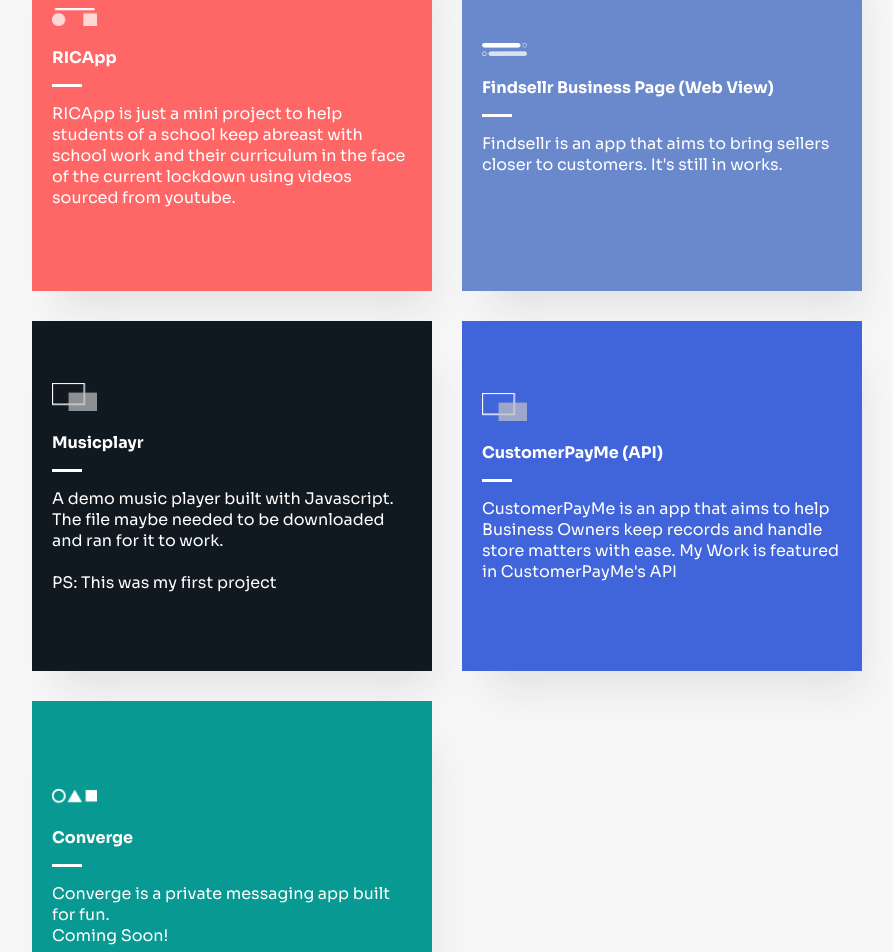
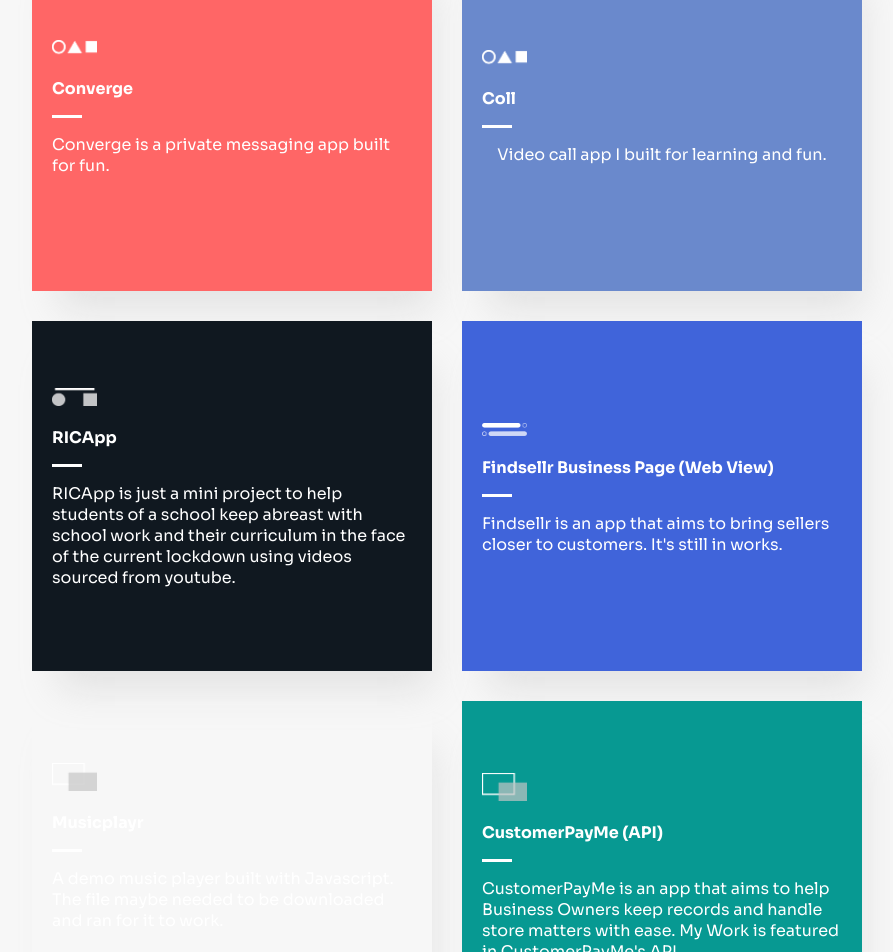
Before and after one commit to judgegodwins/my-portfolio, a React (Create React App) app: page /projects in a window 1280 px wide. Shown: the part 240-1192 px from the top of the page, without its empty margins (208-1101 px from the left). Built offline with nearby package versions, Linux system fonts and the light colour scheme.

Commit message:
update projects

```diff
--- a/src/components/Portfolio.js
+++ b/src/components/Portfolio.js
@@ -13,7 +13,31 @@ function Portfolio(props) {
                 <div className="liner" style={{ background: "black", marginBottom: "20px" }}></div>
             </div>
             <div className="portfolio-div">
-            <a href="https://ricapp.netlify.app" target="_blank" rel="noopener noreferrer" className="project">
+                <a href="https://dev.convrge.live" target="_blank" rel="noopener noreferrer" className="project">
+                    <div className="image">
+                        <img src={first} />
+                    </div>
+                    <div className="top">
+                        <h3 className="title">Converge</h3>
+                        <div className="liner"></div>
+                    </div>
+                    <p>
+                        Converge is a private messaging app built for fun.
+                    </p>
+                </a>
+                <a href="https://coll.netlify.app" target="_blank" rel="noopener noreferrer" className="project">
+                    <div className="image">
+                        <img src={first} />
+                    </div>
+                    <div className="top">
+                        <h3 className="title">Coll</h3>
+                        <div className="liner"></div>
+                    </div>
+                    <p>
+                        Video call app I built for learning and fun.
+                    </p>
+                </a>
+                <a href="https://ricapp.netlify.app" target="_blank" rel="noopener noreferrer" className="project">
                     <div className="image">
                         <img src={block} />
                     </div>
@@ -70,20 +94,6 @@ function Portfolio(props) {
                         My Work is featured in CustomerPayMe's API
                     </p>
                 </a>
-                <a href="https://convrge.herokuapp.com" target="_blank" rel="noopener noreferrer" className="project">
-                    <div className="image">
-                        <img src={first} />
-                    </div>
-                    <div className="top">
-                        <h3 className="title">Converge</h3>
-                        <div className="liner"></div>
-                    </div>
-                    <p>
-                        Converge is a private messaging app built for fun.
-                        <br/>
-                        Coming Soon!
-                </p>
-                </a>
             </div>
         </div>
 
```
Also changed, not shown: public/converge.jpeg (added).
